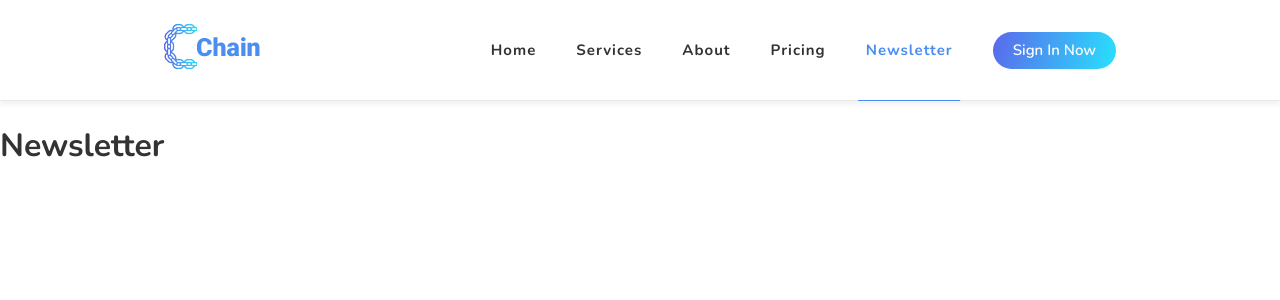
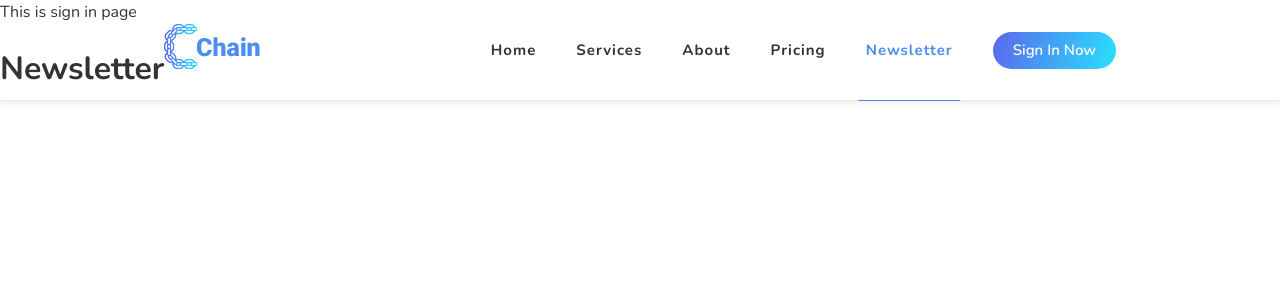
Before and after one commit to camgiangtranthi/chain-app, a React (Create React App) app: page /newsletter in a window 1280 px wide. Both pictures are taken after a click on the button "Sign In Now". Shown: the top 300 px of the page. Built offline with nearby package versions, Linux system fonts and the light colour scheme.

Commit message:
showSignIn and setShowSignIn

```diff
--- a/package.json
+++ b/package.json
@@ -14,6 +14,7 @@
         "@types/react-router-dom": "^5.3.3",
         "react": "^18.2.0",
         "react-dom": "^18.2.0",
+        "react-hook-form": "^7.34.1",
         "react-router-dom": "^6.3.0",
         "react-scripts": "5.0.1",
         "typescript": "^4.7.4",
--- a/src/App.tsx
+++ b/src/App.tsx
@@ -1,6 +1,6 @@
 import { BrowserRouter as Router, Routes, Route } from 'react-router-dom';
 import NavBar from './components/NavBar/NavBar';
-import { Home, Services, About, Pricing, Newsletter } from '../src/pages';
+import { Home, Services, About, Pricing, Newsletter, SignIn } from './pages';
 
 function App() {
     return (
--- a/src/components/NavBar/NavBar.scss
+++ b/src/components/NavBar/NavBar.scss
@@ -1,4 +1,6 @@
 .container {
+    position: fixed;
+    width: 100%;
     display: flex;
     justify-content: center;
     background-color: transparent;
--- a/src/components/NavBar/NavBar.tsx
+++ b/src/components/NavBar/NavBar.tsx
@@ -1,4 +1,6 @@
+import { useState } from 'react';
 import { Link, useLocation } from 'react-router-dom';
+import { SignIn } from '../../pages';
 import './NavBar.scss';
 
 interface Links {
@@ -7,6 +9,7 @@ interface Links {
 }
 
 const NavBar = () => {
+    const [showSignIn, setShowSignIn] = useState(false);
     const location = useLocation();
     const links: Links[] = [
         { name: 'Home', path: '/' },
@@ -16,6 +19,7 @@ const NavBar = () => {
         { name: 'Newsletter', path: '/newsletter' },
     ];
     return (
+        <>
             <div className="container">
                 <div className="navbar">
                     <a href="/" className="navbar__brand">
@@ -33,12 +37,14 @@ const NavBar = () => {
                                 </Link>
                             ))}
                         </div>
-                    <div className="navbar__btn">
+                        <div onClick={() => setShowSignIn(!showSignIn)} className="navbar__btn">
                             <button>Sign In Now</button>
                         </div>
                     </div>
                 </div>
             </div>
+            {showSignIn && <SignIn />}
+        </>
     );
 };
 
--- /dev/null
+++ b/src/pages/SignIn/SignIn.scss
@@ -0,0 +1,3 @@
+.signin {
+    position: fixed;
+}
--- /dev/null
+++ b/src/pages/SignIn/SignIn.tsx
@@ -0,0 +1,5 @@
+const SignIn = () => {
+    return <div className="singin">This is sign in page</div>;
+};
+
+export default SignIn;
--- a/src/pages/index.ts
+++ b/src/pages/index.ts
@@ -3,3 +3,4 @@ export { default as About } from './About/About';
 export { default as Newsletter } from './Newsletter/Newsletter';
 export { default as Pricing } from './Pricing/Pricing';
 export { default as Services } from './Services/Services';
+export { default as SignIn } from './SignIn/SignIn';
```
Also changed, not shown: 1 other file (tests, documents, lock files or other folders). Lines whose indentation alone changed are shown as unchanged.
